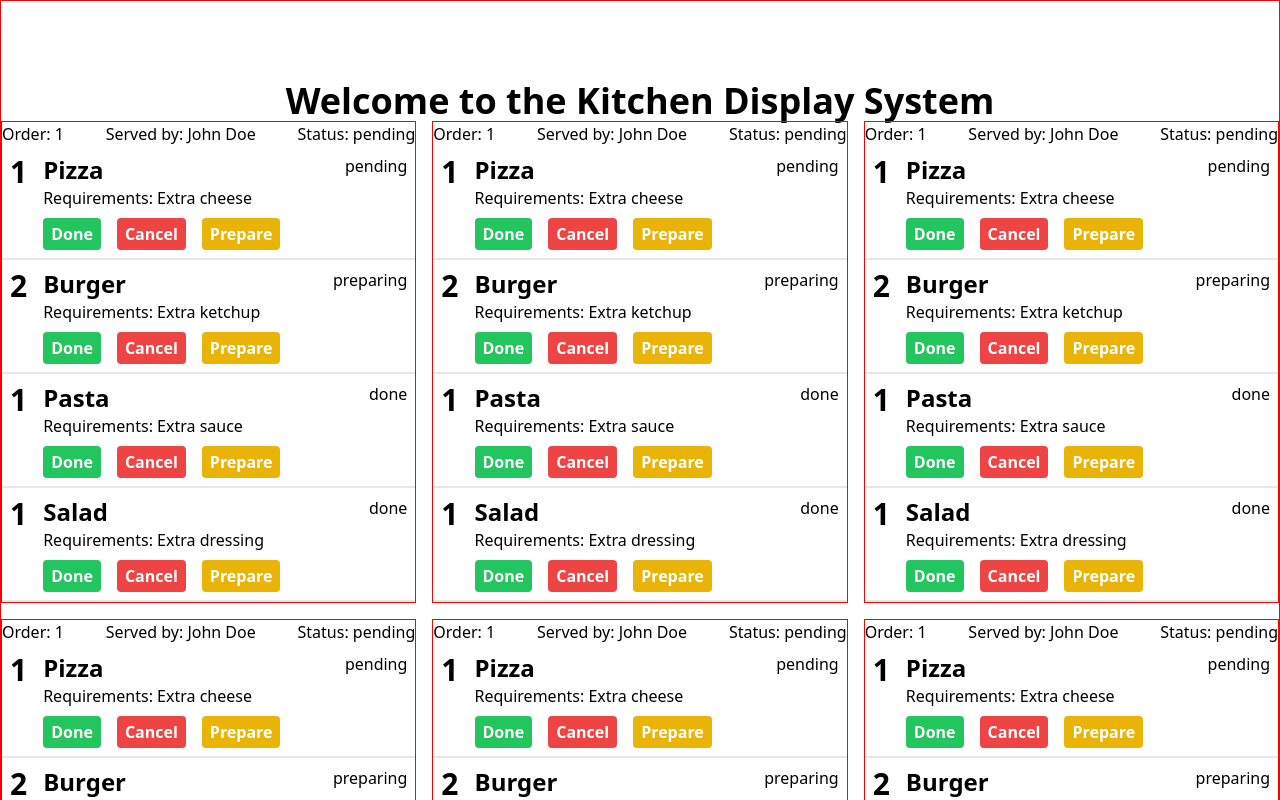
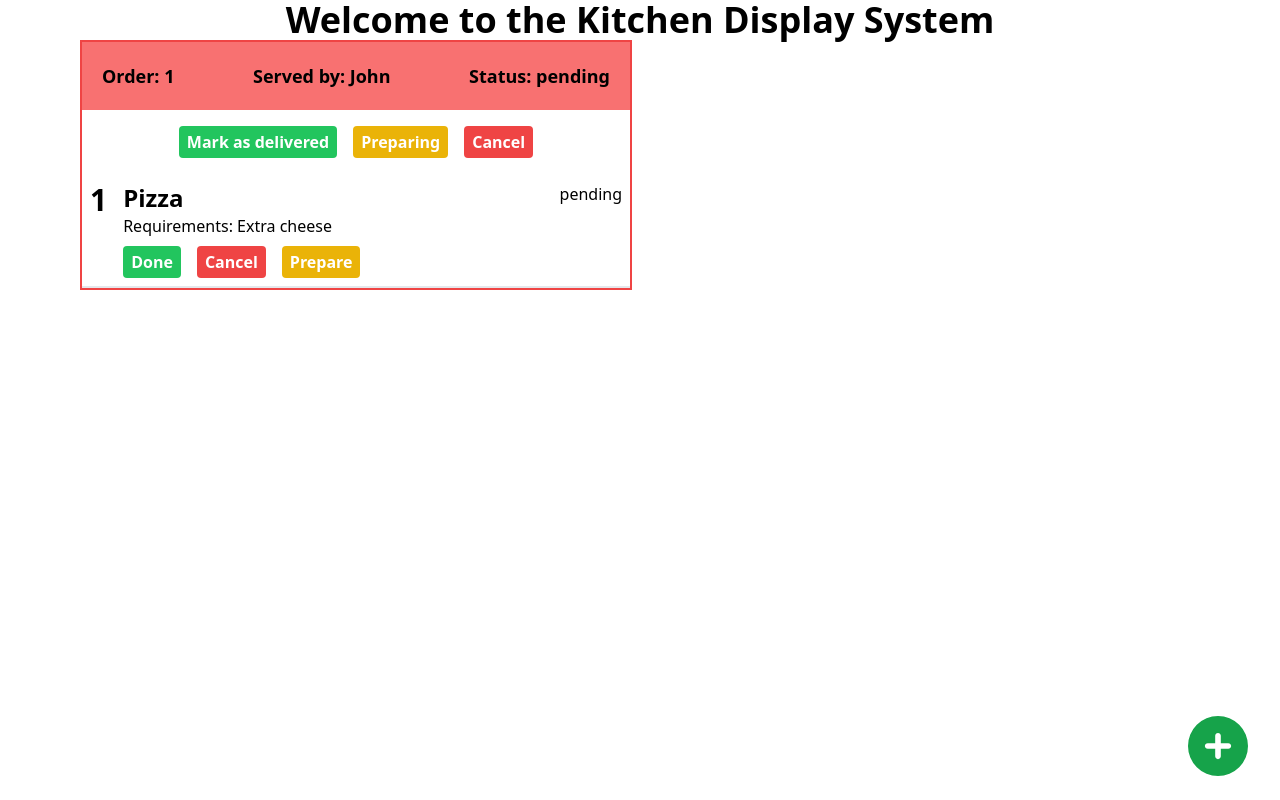
Before and after one commit to Fabrizzio20k/Kitchen-Display-System, a Next.js app: page / in a window 1280 px wide. Shown: the top 800 px of the page. Built offline with nearby package versions, Linux system fonts and the light colour scheme.

Commit message:
Add extra features

```diff
--- a/package.json
+++ b/package.json
@@ -13,8 +13,10 @@
     "next": "14.2.3",
     "react": "^18",
     "react-dom": "^18",
+    "react-icons": "^5.2.1",
     "react-redux": "^9.1.2",
-    "styled-components": "^6.1.11"
+    "styled-components": "^6.1.11",
+    "uuid": "^9.0.1"
   },
   "devDependencies": {
     "@types/node": "^20",
--- a/src/app/globals.css
+++ b/src/app/globals.css
@@ -7,3 +7,14 @@
     border: 1px solid red;
   }
 }
+
+.fade-container::after {
+  content: '';
+  position: absolute;
+  bottom: 0;
+  left: 0;
+  right: 0;
+  height: 50px;
+  /* Ajusta la altura según sea necesario */
+  background: linear-gradient(to top, white, transparent);
+}
--- a/src/app/page.tsx
+++ b/src/app/page.tsx
@@ -1,38 +1,30 @@
-import OrderComponent from "@/components/Order";
+import OrderComponent from "@/components/OrderComponent";
+import { FaCirclePlus } from "react-icons/fa6";
 import { Order } from "@/interfaces/order";
 import { Food } from "@/types/food";
 
-const foodList: Food[] = [
-  { id: 1, name: "Pizza", requirements: "Extra cheese", quantity: 1, status: "pending" },
-  { id: 2, name: "Burger", requirements: "Extra ketchup", quantity: 2, status: "preparing" },
-  { id: 3, name: "Pasta", requirements: "Extra sauce", quantity: 1, status: "done" },
-  { id: 4, name: "Salad", requirements: "Extra dressing", quantity: 1, status: "done" },
+
+
+const orderList: Order[] = [
+  { id: 1, servedBy: "John", foods: [{ id: 1, name: "Pizza", requirements: "Extra cheese", quantity: 1, status: "pending" }], status: "pending" },
 ];
 
-const order1: Order = {
-  id: 1,
-  servedBy: "John Doe",
-  status: "pending",
-  foods: foodList,
-};
 
 export default function Home() {
   return (
-    <main className="h-screen items-center justify-center">
-      <div className="flex flex-col w-full test py-20 overflow-y-auto overflow-x-hidden">
-        <div className="flex justify-center">
-          <h1 className="text-4xl font-bold">Welcome to the Kitchen Display System</h1>
-        </div>
-        <div className="grid gap-4 grid-cols-1 md:grid-cols-2 lg:grid-cols-3">
-          <OrderComponent order={order1} />
-          <OrderComponent order={order1} />
-          <OrderComponent order={order1} />
-          <OrderComponent order={order1} />
-          <OrderComponent order={order1} />
-          <OrderComponent order={order1} />
-          <OrderComponent order={order1} />
-        </div>
+    <main className="h-screen items-center justify-center mx-20">
+      <button className="fixed bottom-4 right-4 px-4 py-2 text-green-600 transition">
+        <FaCirclePlus size={60} />
+      </button>
+      <div className="flex justify-center">
+        <h1 className="text-4xl font-bold">Welcome to the Kitchen Display System</h1>
+      </div>
+      <div className="grid gap-4 grid-cols-1 lg:grid-cols-2 ">
+        {orderList.map((order) => (
+          <OrderComponent key={order.id} order={order} />
+        ))}
       </div>
     </main>
+
   );
 }
--- a/src/components/FoodComponent.tsx
+++ b/src/components/FoodComponent.tsx
@@ -1,28 +1,39 @@
 import { Food } from "@/types/food";
+import { useState } from "react";
 
-export default function FoodComponent({ food }: { food: Food }) {
+interface FoodComponentProps {
+    food: Food;
+}
+
+export default function FoodComponent({ food }: FoodComponentProps) {
+    const [foodState, setFoodState] = useState<Food>(food);
+
+    const handleChangeStatus = (status: 'done' | 'preparing' | 'pending') => {
+        setFoodState({ ...foodState, status });
+    };
+
     return (
         <div className="flex flex-col hover:bg-slate-400 border-b-2 py-2">
             <div className="flex flex-row w-full">
                 <h2 className="w-fit font-bold text-3xl px-2">
-                    {food.quantity}
+                    {foodState.quantity}
                 </h2>
                 <div className="flex flex-col w-full px-2">
-                    <h2 className="text-2xl font-bold">{food.name}</h2>
-                    <p>Requirements: {food.requirements}</p>
+                    <h2 className="text-2xl font-bold">{foodState.name}</h2>
+                    <p>Requirements: {foodState.requirements}</p>
                     <div className="flex flex-row justify-start space-x-4 mt-2">
-                        <button className="bg-green-500 hover:bg-green-700 text-white font-bold py-1 px-2 rounded">
+                        <button className="bg-green-500 hover:bg-green-700 text-white font-bold py-1 px-2 rounded" onClick={() => handleChangeStatus('done')}>
                             Done
                         </button>
-                        <button className="bg-red-500 hover:bg-red-700 text-white font-bold py-1 px-2 rounded">
+                        <button className="bg-red-500 hover:bg-red-700 text-white font-bold py-1 px-2 rounded" onClick={() => handleChangeStatus('pending')}>
                             Cancel
                         </button>
-                        <button className="bg-yellow-500 hover:bg-yellow-700 text-white font-bold py-1 px-2 rounded">
+                        <button className="bg-yellow-500 hover:bg-yellow-700 text-white font-bold py-1 px-2 rounded" onClick={() => handleChangeStatus('preparing')}>
                             Prepare
                         </button>
                     </div>
                 </div>
-                <h3 className="w-fit px-2"> {food.status} </h3>
+                <h3 className="w-fit px-2"> {foodState.status} </h3>
             </div>
         </div>
     );
--- a/src/components/Order.tsx
+++ /dev/null
@@ -1,19 +0,0 @@
-import FoodComponent from "./FoodComponent";
-import { Order } from "@/interfaces/order";
-
-export default function OrderComponent({ order }: { order: Order }) {
-    return (
-        <div className="test flex flex-col">
-            <div className="flex flex-row justify-between">
-                <h3>Order: {order.id}</h3>
-                <h3>Served by: {order.servedBy}</h3>
-                <h3>Status: {order.status}</h3>
-            </div>
-            <div className="flex flex-col">
-                {order.foods.map((food) => (
-                    <FoodComponent key={food.id} food={food} />
-                ))}
-            </div>
-        </div>
-    );
-}
--- /dev/null
+++ b/src/components/OrderComponent.tsx
@@ -0,0 +1,78 @@
+"use client"
+
+import FoodComponent from "./FoodComponent";
+import { Order } from "@/interfaces/order";
+import { useState } from "react";
+
+export default function OrderComponent({ order }: { order: Order }) {
+    const [showAll, setShowAll] = useState(false);
+
+    const handleToggleShowAll = () => {
+        setShowAll(!showAll);
+    };
+
+    const getOrderBorderClass = (status: string) => {
+        switch (status) {
+            case "done":
+                return 'border-green-500';
+            case "preparing":
+                return 'border-yellow-500';
+            case "pending":
+                return 'border-red-500';
+            default:
+                return '';
+        }
+    };
+
+    const getOrderBackgroundColor = (status: string) => {
+        switch (status) {
+            case "done":
+                return 'bg-green-400';
+            case "preparing":
+                return 'bg-yellow-400';
+            case "pending":
+                return 'bg-red-400';
+            default:
+                return '';
+        }
+    }
+
+    return (
+        <div className={`flex flex-col ${getOrderBorderClass(order.status)} border-2`}>
+            <div className="flex flex-col">
+                <div className={`flex flex-row justify-between p-5 ${getOrderBackgroundColor(order.status)}`}>
+                    <h3 className="text-lg font-semibold">Order: {order.id}</h3>
+                    <h3 className="text-lg font-semibold">Served by: {order.servedBy}</h3>
+                    <h3 className="text-lg font-semibold">Status: {order.status}</h3>
+                </div>
+                <div className="flex flex-row justify-center space-x-4 my-4">
+                    <button className="bg-green-500 hover:bg-green-700 text-white font-bold py-1 px-2 rounded">
+                        Mark as delivered
+                    </button>
+                    <button className="bg-yellow-500 hover:bg-yellow-700 text-white font-bold py-1 px-2 rounded">
+                        Preparing
+                    </button>
+                    <button className="bg-red-500 hover:bg-red-700 text-white font-bold py-1 px-2 rounded">
+                        Cancel
+                    </button>
+                </div>
+            </div>
+
+            <div className={`relative flex flex-col ${order.foods.length > 3 && !showAll ? "fade-container" : ""}`}>
+                {order.foods.slice(0, showAll ? order.foods.length : 3).map((food) => (
+                    <FoodComponent key={food.id} food={food} />
+                ))}
+            </div>
+            {
+                order.foods.length > 3 && (
+                    <button
+                        className={`mt-4 px-4 py-2 ${getOrderBackgroundColor(order.status)} text-white hover:bg-opacity-75 transition`}
+                        onClick={handleToggleShowAll}
+                    >
+                        {showAll ? "Mostrar menos" : "Mostrar todo"}
+                    </button>
+                )
+            }
+        </div >
+    );
+}
```
Also changed, not shown: src/components/CreateOrderComponent.tsx (added), 1 other file (tests, documents, lock files or other folders).
